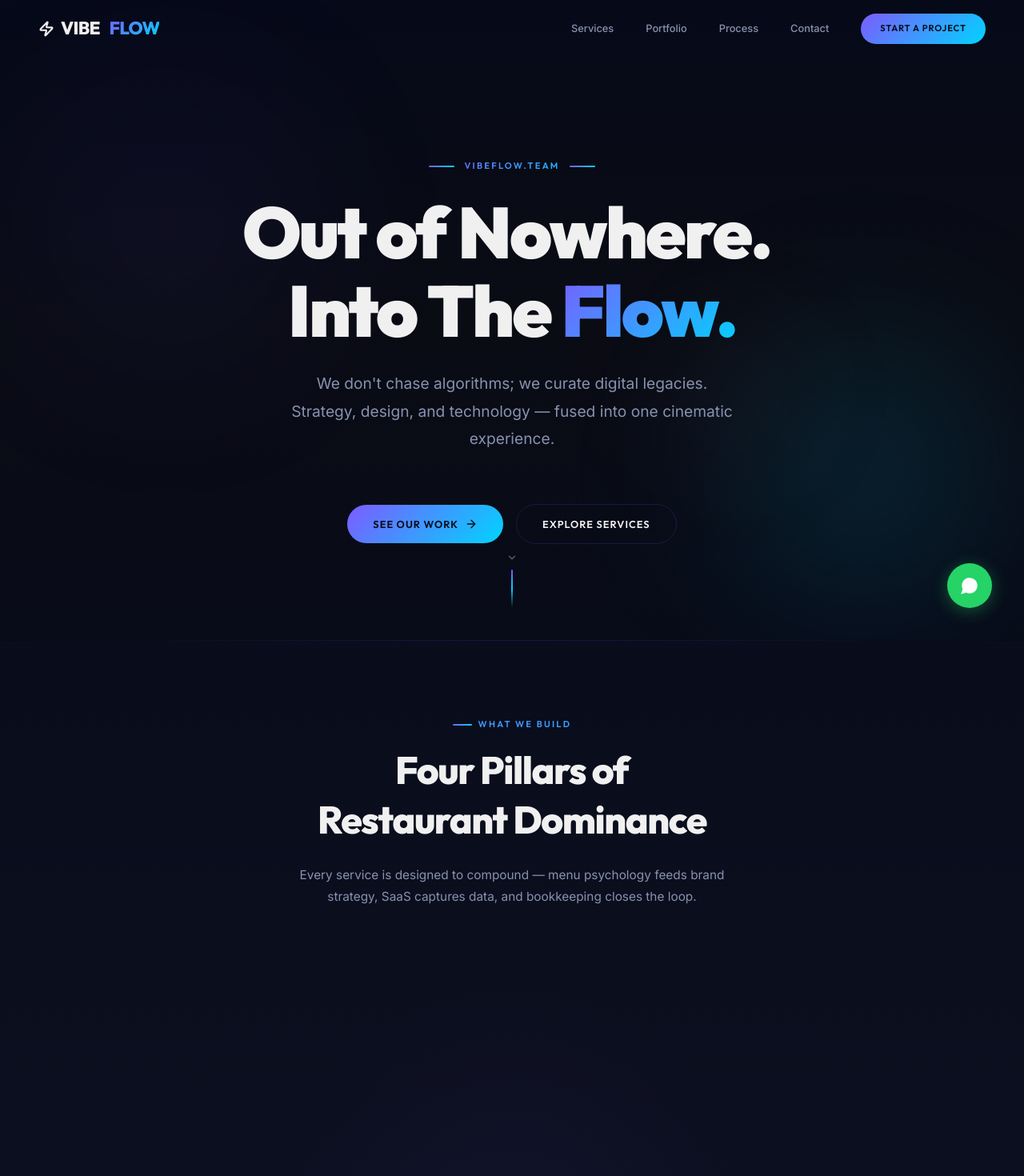
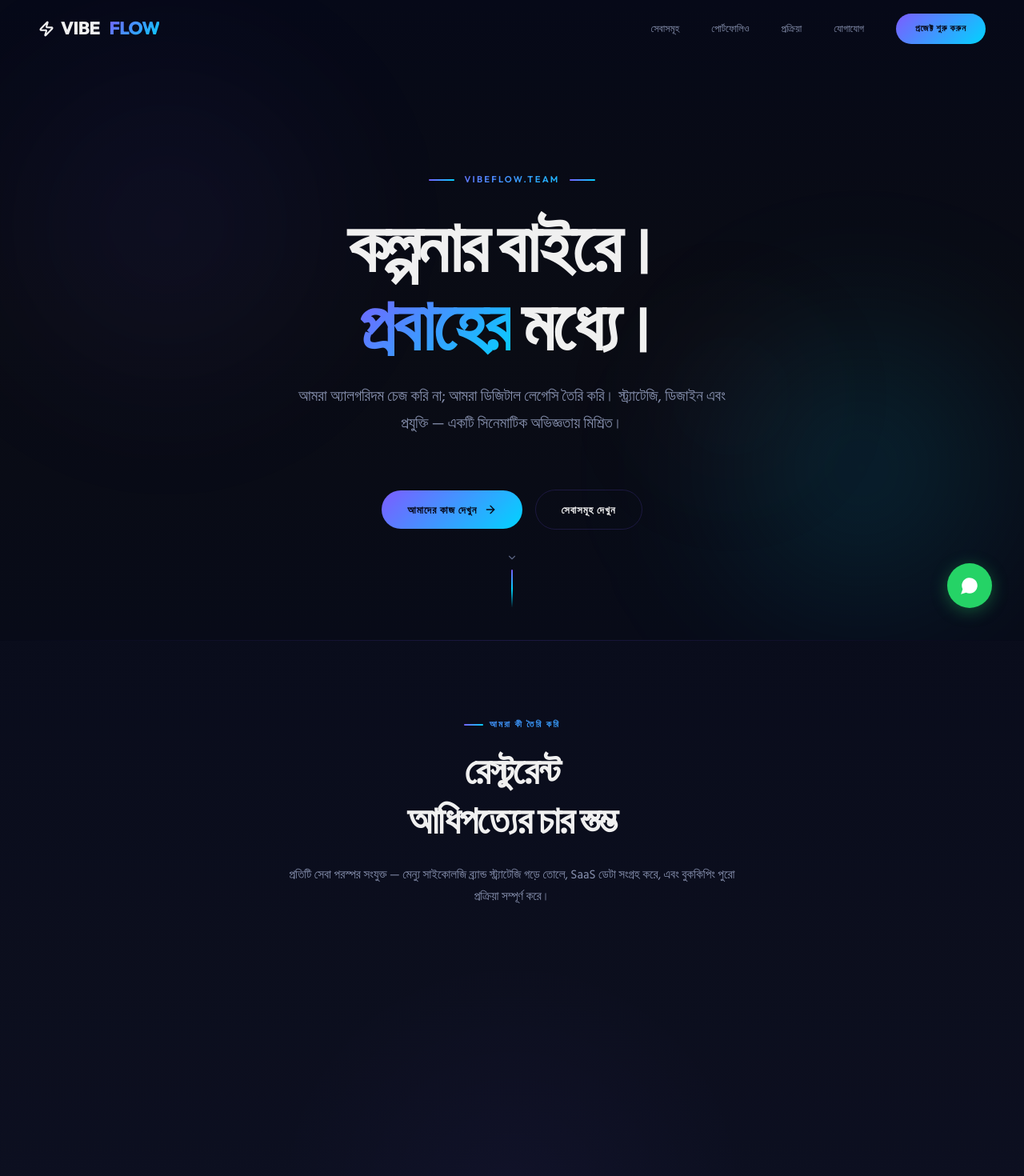
Before and after one commit to tauhidulislambusiness-tech/vibeflow, a Next.js app: page / in a window 1280 px wide. Shown: the top 1470 px of the page at 80% size. Built offline with nearby package versions, Linux system fonts and the light colour scheme.

Commit message:
feat: full Bangla translation - all sections, forms, meta tags, Hind Siliguri font

```diff
--- a/src/app/components/Footer.js
+++ b/src/app/components/Footer.js
@@ -1,10 +1,10 @@
 import { Zap } from 'lucide-react';
 
 const FOOTER_LINKS = [
-  { label: 'Services', href: '#services' },
-  { label: 'Portfolio', href: '#portfolio' },
-  { label: 'Process', href: '#process' },
-  { label: 'Contact', href: '#contact' },
+  { label: 'সেবাসমূহ', href: '#services' },
+  { label: 'পোর্টফোলিও', href: '#portfolio' },
+  { label: 'প্রক্রিয়া', href: '#process' },
+  { label: 'যোগাযোগ', href: '#contact' },
 ];
 
 export default function Footer() {
@@ -18,9 +18,9 @@ export default function Footer() {
               VIBE&nbsp;<span className="footer__logo-accent">FLOW</span>
             </div>
             <span className="footer__copy">
-              VIBE FLOW © {new Date().getFullYear()}. All Rights Reserved.
+              ভাইব ফ্লো © {new Date().getFullYear()}। সর্বস্বত্ব সংরক্ষিত।
             </span>
-            <span className="footer__tagline">Shift the Perspective.</span>
+            <span className="footer__tagline">দৃষ্টিভঙ্গি বদলে দিন।</span>
           </div>
 
           {/* Links */}
--- a/src/app/components/Hero.js
+++ b/src/app/components/Hero.js
@@ -90,33 +90,31 @@ export default function Hero() {
         {/* Headline */}
         <h1 className="hero__headline">
           <span className="hero__headline-line">
-            <span className="hero__headline-word">Out&nbsp;</span>
-            <span className="hero__headline-word">of&nbsp;</span>
-            <span className="hero__headline-word">Nowhere.&nbsp;</span>
+            <span className="hero__headline-word">কল্পনার&nbsp;</span>
+            <span className="hero__headline-word">বাইরে।&nbsp;</span>
           </span>
           <span className="hero__headline-line">
-            <span className="hero__headline-word">Into&nbsp;</span>
-            <span className="hero__headline-word">The&nbsp;</span>
             <span className="hero__headline-word">
-              <em>Flow.</em>
+              <em>প্রবাহের</em>&nbsp;
             </span>
+            <span className="hero__headline-word">মধ্যে।</span>
           </span>
         </h1>
 
         {/* Sub */}
         <p className="hero__sub">
-          We don&apos;t chase algorithms; we curate digital legacies. Strategy,
-          design, and technology — fused into one cinematic experience.
+          আমরা অ্যালগরিদম চেজ করি না; আমরা ডিজিটাল লেগেসি তৈরি করি। স্ট্র্যাটেজি,
+          ডিজাইন এবং প্রযুক্তি — একটি সিনেমাটিক অভিজ্ঞতায় মিশ্রিত।
         </p>
 
         {/* CTAs */}
         <div className="hero__actions">
           <a href="#contact" className="btn btn--primary" onClick={scrollToServices}>
-            See Our Work
+            আমাদের কাজ দেখুন
             <ArrowRight size={16} />
           </a>
           <a href="#services" className="btn btn--outline" onClick={scrollToServices}>
-            Explore Services
+            সেবাসমূহ দেখুন
           </a>
         </div>
       </div>
--- a/src/app/components/Navbar.js
+++ b/src/app/components/Navbar.js
@@ -4,10 +4,10 @@ import { useEffect, useState } from 'react';
 import { Zap } from 'lucide-react';
 
 const NAV_LINKS = [
-  { label: 'Services', href: '#services' },
-  { label: 'Portfolio', href: '#portfolio' },
-  { label: 'Process', href: '#process' },
-  { label: 'Contact', href: '#contact' },
+  { label: 'সেবাসমূহ', href: '#services' },
+  { label: 'পোর্টফোলিও', href: '#portfolio' },
+  { label: 'প্রক্রিয়া', href: '#process' },
+  { label: 'যোগাযোগ', href: '#contact' },
 ];
 
 export default function Navbar() {
@@ -60,7 +60,7 @@ export default function Navbar() {
             className="btn btn--primary navbar__cta"
             onClick={(e) => handleNavClick(e, '#contact')}
           >
-            Start a Project
+            প্রজেক্ট শুরু করুন
           </a>
         </div>
 
@@ -93,7 +93,7 @@ export default function Navbar() {
           className="btn btn--primary"
           onClick={(e) => handleNavClick(e, '#contact')}
         >
-          Start a Project
+          প্রজেক্ট শুরু করুন
         </a>
       </div>
     </nav>
--- a/src/app/components/Services.js
+++ b/src/app/components/Services.js
@@ -7,34 +7,34 @@ const SERVICES = [
   {
     icon: BookOpen,
     number: '01',
-    title: 'The Storytelling Menu',
+    title: 'স্টোরিটেলিং মেন্যু',
     description:
-      'We engineer menus that sell — blending verbal identity, dish psychology, and visual hierarchy to guide your guests toward high-margin experiences without a single hard sell.',
-    tags: ['Menu Psychology', 'Verbal Identity', 'Print & Digital'],
+      'আমরা এমন মেন্যু তৈরি করি যা বিক্রি করে — ভার্বাল আইডেন্টিটি, ডিশ সাইকোলজি এবং ভিজুয়াল হায়ারার্কি মিশিয়ে আপনার গেস্টদের হাই-মার্জিন অভিজ্ঞতার দিকে গাইড করি কোনো হার্ড সেল ছাড়াই।',
+    tags: ['মেন্যু সাইকোলজি', 'ভার্বাল আইডেন্টিটি', 'প্রিন্ট ও ডিজিটাল'],
   },
   {
     icon: Cloud,
     number: '02',
-    title: 'Vibeflow SaaS',
+    title: 'ভাইবফ্লো SaaS',
     description:
-      'Cloud-native POS, Kitchen Display Systems, and real-time analytics — built for restaurants that refuse to operate in the dark. One dashboard, every insight.',
-    tags: ['Cloud POS', 'KDS', 'Analytics Dashboard'],
+      'ক্লাউড-নেটিভ POS, কিচেন ডিসপ্লে সিস্টেম এবং রিয়েল-টাইম অ্যানালিটিক্স — যেসব রেস্টুরেন্ট অন্ধকারে চলতে অস্বীকার করে তাদের জন্য তৈরি। একটি ড্যাশবোর্ড, সব তথ্য।',
+    tags: ['ক্লাউড POS', 'KDS', 'অ্যানালিটিক্স ড্যাশবোর্ড'],
   },
   {
     icon: Clapperboard,
     number: '03',
-    title: 'Cinematic Brand',
+    title: 'সিনেমাটিক ব্র্যান্ড',
     description:
-      '4K cinematic media production, premium web experiences, and visual systems that make your brand impossible to scroll past. We don\'t do templates.',
-    tags: ['4K Video', 'Web Design', 'Brand Systems'],
+      '4K সিনেমাটিক মিডিয়া প্রোডাকশন, প্রিমিয়াম ওয়েব এক্সপেরিয়েন্স এবং ভিজুয়াল সিস্টেম যা আপনার ব্র্যান্ডকে স্ক্রল করে পেরিয়ে যাওয়া অসম্ভব করে তোলে। আমরা টেমপ্লেট ব্যবহার করি না।',
+    tags: ['4K ভিডিও', 'ওয়েব ডিজাইন', 'ব্র্যান্ড সিস্টেম'],
   },
   {
     icon: Calculator,
     number: '04',
-    title: 'Smart Bookkeeping',
+    title: 'স্মার্ট বুককিপিং',
     description:
-      'Restaurant-specific financial intelligence — from daily P&L tracking to tax-ready reports. We turn your numbers into narratives that drive smarter decisions.',
-    tags: ['P&L Tracking', 'Tax Prep', 'Financial Reports'],
+      'রেস্টুরেন্ট-স্পেসিফিক ফাইন্যান্সিয়াল ইন্টেলিজেন্স — দৈনিক P&L ট্র্যাকিং থেকে ট্যাক্স-রেডি রিপোর্ট পর্যন্ত। আমরা আপনার সংখ্যাগুলোকে এমন গল্পে রূপান্তর করি যা স্মার্ট সিদ্ধান্ত নিতে সাহায্য করে।',
+    tags: ['P&L ট্র্যাকিং', 'ট্যাক্স প্রস্তুতি', 'আর্থিক রিপোর্ট'],
   },
 ];
 
@@ -110,15 +110,14 @@ export default function Services() {
       <div className="container">
         {/* Header */}
         <div className="services__header">
-          <div className="section__label">What We Build</div>
+          <div className="section__label">আমরা কী তৈরি করি</div>
           <h2 className="section__title">
-            Four Pillars of
+            রেস্টুরেন্ট
             <br />
-            Restaurant Dominance
+            আধিপত্যের চার স্তম্ভ
           </h2>
           <p className="section__subtitle">
-            Every service is designed to compound — menu psychology feeds brand
-            strategy, SaaS captures data, and bookkeeping closes the loop.
+            প্রতিটি সেবা পরস্পর সংযুক্ত — মেন্যু সাইকোলজি ব্র্যান্ড স্ট্র্যাটেজি গড়ে তোলে, SaaS ডেটা সংগ্রহ করে, এবং বুককিপিং পুরো প্রক্রিয়া সম্পূর্ণ করে।
           </p>
         </div>
 
--- a/src/app/globals.css
+++ b/src/app/globals.css
@@ -4,7 +4,7 @@
    ============================================================ */
 
 /* ── Google Fonts ─────────────────────────────────────────── */
-@import url('https://fonts.googleapis.com/css2?family=Outfit:wght@300;400;500;600;700;800;900&family=Inter:wght@300;400;500;600;700&display=swap');
+@import url('https://fonts.googleapis.com/css2?family=Outfit:wght@300;400;500;600;700;800;900&family=Inter:wght@300;400;500;600;700&family=Hind+Siliguri:wght@300;400;500;600;700&display=swap');
 
 /* ── CSS Custom Properties ────────────────────────────────── */
 :root {
@@ -56,7 +56,7 @@
 
   /* Typography */
   --font-heading: 'Outfit', sans-serif;
-  --font-body: 'Inter', sans-serif;
+  --font-body: 'Hind Siliguri', 'Inter', sans-serif;
 
   --fs-display: clamp(3rem, 7vw, 6rem);
   --fs-h1: clamp(2.25rem, 5vw, 4rem);
--- a/src/app/layout.js
+++ b/src/app/layout.js
@@ -1,9 +1,9 @@
 import './globals.css';
 
 export const metadata = {
-  title: 'VIBE FLOW — Premium Digital Agency for Restaurants & Hospitality',
+  title: 'ভাইব ফ্লো — রেস্টুরেন্ট ও হসপিটালিটি ব্র্যান্ডের জন্য প্রিমিয়াম ডিজিটাল এজেন্সি',
   description:
-    'We don\'t chase algorithms; we curate digital legacies. Menu design, SaaS solutions, cinematic branding, and restaurant bookkeeping — all from one creative powerhouse.',
+    'আমরা অ্যালগরিদম চেজ করি না; আমরা ডিজিটাল লেগেসি তৈরি করি। মেন্যু ডিজাইন, SaaS সলিউশন, সিনেমাটিক ব্র্যান্ডিং এবং রেস্টুরেন্ট বুককিপিং — সব কিছু এক ছাদের নিচে।',
   keywords: [
     'restaurant branding',
     'menu design',
@@ -14,19 +14,19 @@ export const metadata = {
   ],
   metadataBase: new URL('https://vibeflow.team'),
   openGraph: {
-    title: 'VIBE FLOW — Shift the Perspective',
+    title: 'ভাইব ফ্লো — দৃষ্টিভঙ্গি বদলে দিন',
     description:
-      'Premium digital agency crafting cinematic brands, storytelling menus, and intelligent SaaS for the hospitality industry.',
+      'হসপিটালিটি ইন্ডাস্ট্রির জন্য সিনেমাটিক ব্র্যান্ড, স্টোরিটেলিং মেন্যু এবং ইন্টেলিজেন্ট SaaS তৈরি করা প্রিমিয়াম ডিজিটাল এজেন্সি।',
     url: 'https://vibeflow.team',
     siteName: 'VIBE FLOW',
-    locale: 'en_US',
+    locale: 'bn_BD',
     type: 'website',
   },
 };
 
 export default function RootLayout({ children }) {
   return (
-    <html lang="en">
+    <html lang="bn">
       <body>{children}</body>
     </html>
   );
```
Also changed, not shown: src/app/components/Contact.js (+23 -23 lines), src/app/components/Portfolio.js (+24 -25 lines), src/app/components/Process.js (+12 -13 lines).
